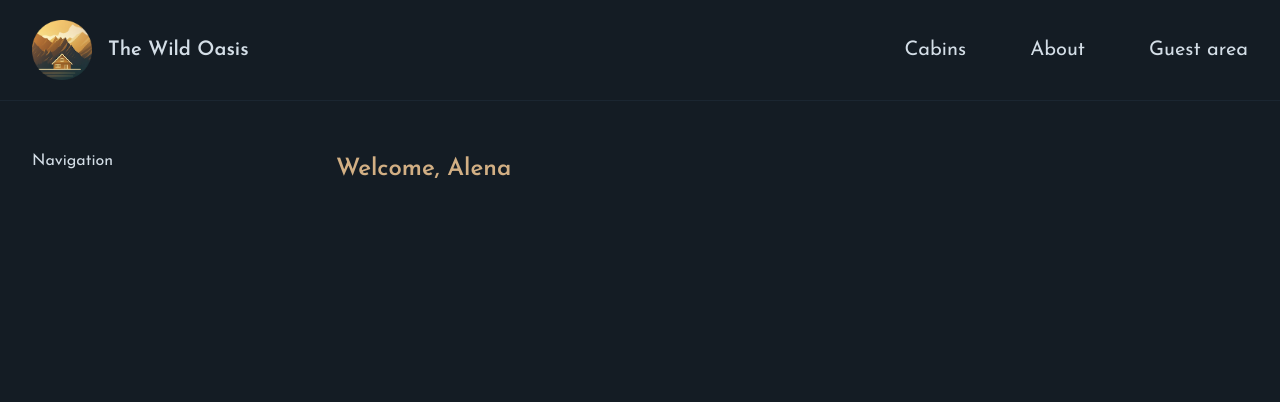
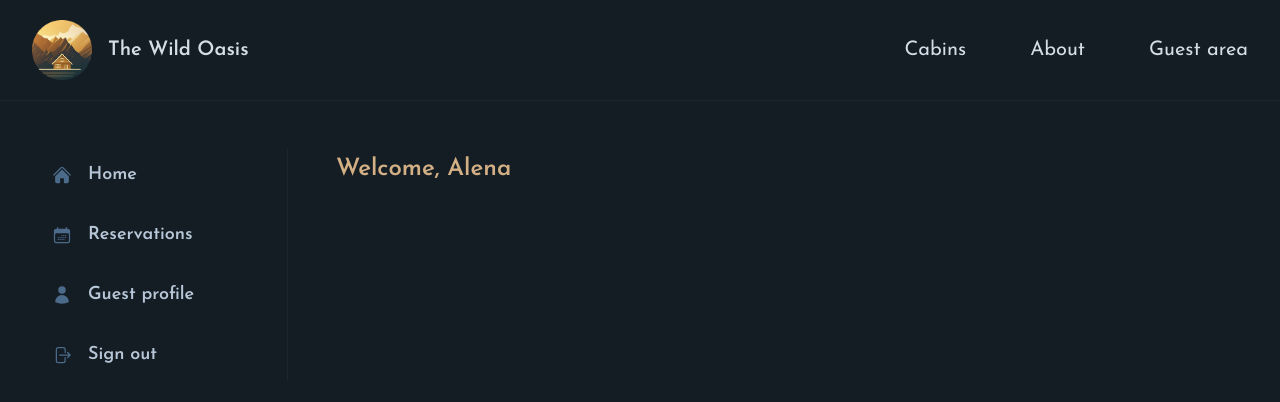
Before and after one commit to ExuLu/the-wild-oasis-website, a Next.js app: page /account in a window 1280 px wide. Shown: the top 402 px of the page. Built offline with nearby package versions, Linux system fonts and the light colour scheme.

Commit message:
feat: add SideNavigation to the accout layout

```diff
--- a/app/_components/SideNavigation.js
+++ b/app/_components/SideNavigation.js
@@ -1,8 +1,10 @@
+import Link from 'next/link';
 import {
   CalendarDaysIcon,
   HomeIcon,
   UserIcon,
 } from '@heroicons/react/24/solid';
+
 import SignOutButton from './SignOutButton';
 
 const navLinks = [
@@ -29,13 +31,13 @@ function SideNavigation() {
       <ul className='flex flex-col gap-2 h-full text-lg'>
         {navLinks.map((link) => (
           <li key={link.name}>
-            <a
+            <Link
               className={`py-3 px-5 hover:bg-primary-900 hover:text-primary-100 transition-colors flex items-center gap-4 font-semibold text-primary-200`}
               href={link.href}
             >
               {link.icon}
               <span>{link.name}</span>
-            </a>
+            </Link>
           </li>
         ))}
 
--- a/app/account/layout.js
+++ b/app/account/layout.js
@@ -1,8 +1,12 @@
+import SideNavigation from '@/app/_components/SideNavigation';
+
 const layout = ({ children }) => {
   return (
     <div className='grid grid-cols-[16rem_1fr] h-full gap-12'>
-      <div>Navigation</div>
-      <div className="py-1">{children}</div>
+      <div>
+        <SideNavigation />
+      </div>
+      <div className='py-1'>{children}</div>
     </div>
   );
 };
```
